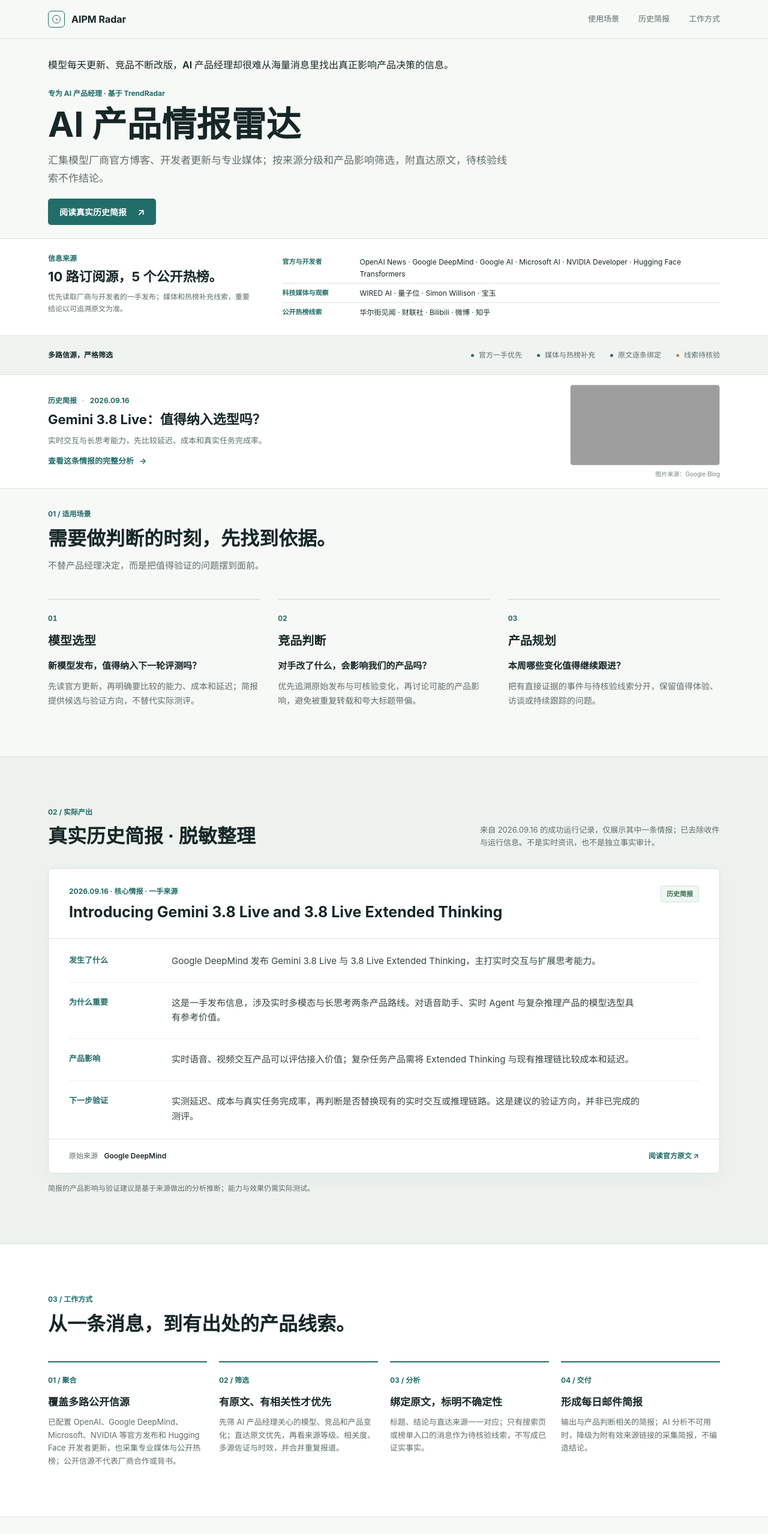
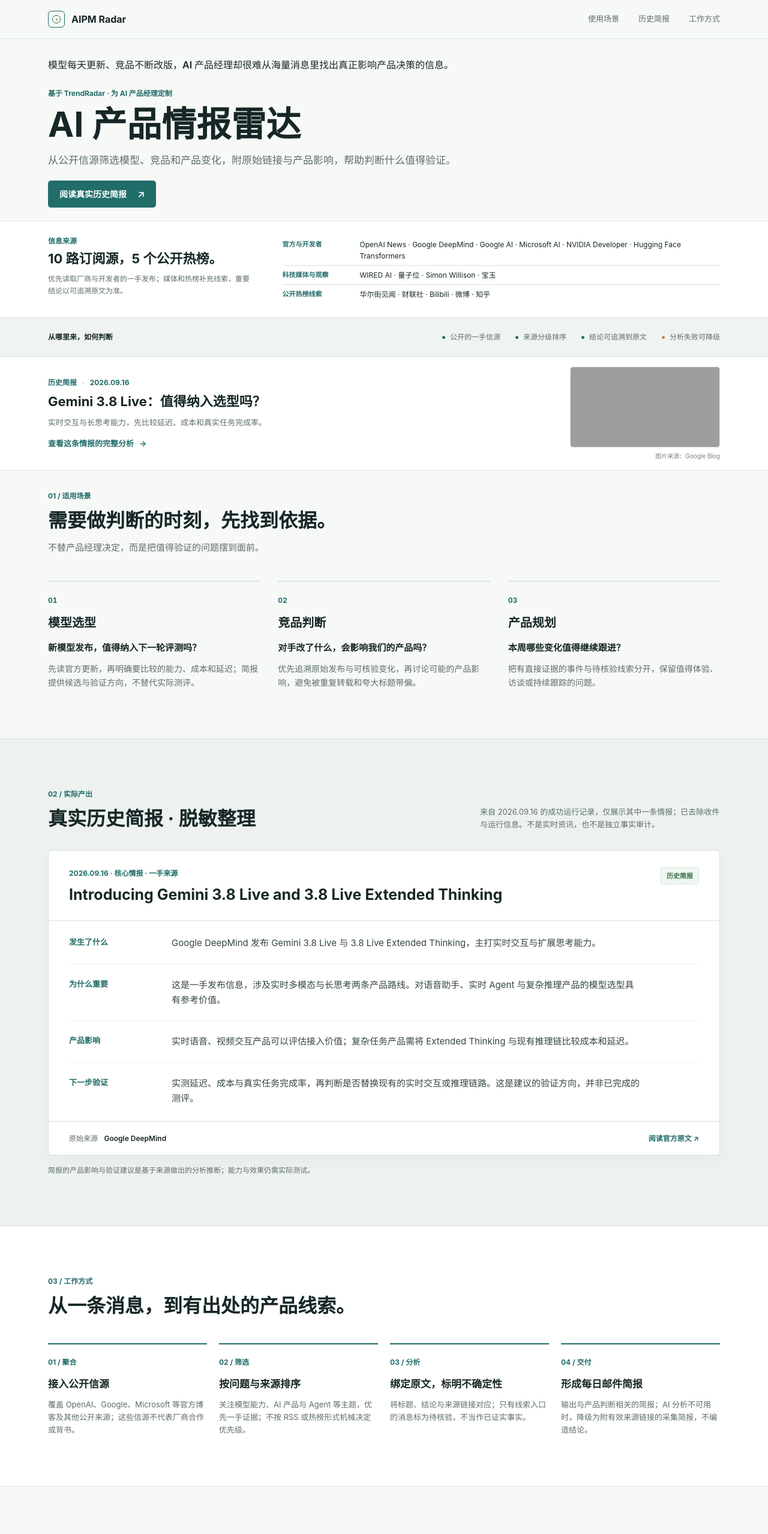
Before and after one commit to 1ivy403/ai-intelligence-radar-site, a website: page index.html in a window 1280 px wide. Shown: the top 2557 px of the page at 60% size. Drawn offline with Linux system fonts and the light colour scheme; grey boxes are pictures that could not be loaded.

```diff
--- a/index.html
+++ b/index.html
@@ -4,10 +4,10 @@
     <meta charset="utf-8">
     <meta name="viewport" content="width=device-width, initial-scale=1">
     <meta name="theme-color" content="#f7f9f7">
-    <meta name="description" content="面向 AI 产品经理的情报项目：汇集厂商官方发布、开发者更新与专业媒体，按直达证据、来源等级和产品相关度筛选，附真实历史简报。">
+    <meta name="description" content="面向 AI 产品经理的情报项目：从公开信源筛选模型、竞品和产品变化，附一手链接与产品影响。阅读一份真实历史简报的脱敏版本。">
     <meta property="og:type" content="website">
     <meta property="og:title" content="AI 产品情报雷达 | AIPM Radar">
-    <meta property="og:description" content="为 AI 产品经理筛选官方发布、开发者更新与专业媒体信息；一手来源优先，结论附原文，线索待核验。">
+    <meta property="og:description" content="模型每天更新、竞品不断改版。把分散消息整理为可追溯、与产品判断有关的每日简报。">
     <title>AI 产品情报雷达 | AIPM Radar</title>
     <link rel="stylesheet" href="styles.css?v=3d9e7cff">
   </head>
@@ -30,9 +30,9 @@
       <section class="intro" aria-labelledby="site-title">
         <div class="container">
           <p class="pain">模型每天更新、竞品不断改版，AI 产品经理却很难从海量消息里找出真正影响产品决策的信息。</p>
-          <p class="overline">专为 AI 产品经理 · 基于 TrendRadar</p>
+          <p class="overline">基于 TrendRadar · 为 AI 产品经理定制</p>
           <h1 id="site-title">AI 产品情报雷达</h1>
-          <p class="promise">汇集模型厂商官方博客、开发者更新与专业媒体；按来源分级和产品影响筛选，附直达原文，待核验线索不作结论。</p>
+          <p class="promise">从公开信源筛选模型、竞品和产品变化，附原始链接与产品影响，帮助判断什么值得验证。</p>
           <a class="primary-action" href="#briefing">阅读真实历史简报 <span aria-hidden="true">↗</span></a>
         </div>
       </section>
@@ -54,12 +54,12 @@
 
       <section class="evidence" aria-label="信息依据">
         <div class="container evidence-inner">
-          <p class="evidence-label">多路信源，严格筛选</p>
+          <p class="evidence-label">从哪里来，如何判断</p>
           <ul>
-            <li><span class="evidence-dot" aria-hidden="true"></span>官方一手优先</li>
-            <li><span class="evidence-dot" aria-hidden="true"></span>媒体与热榜补充</li>
-            <li><span class="evidence-dot" aria-hidden="true"></span>原文逐条绑定</li>
-            <li><span class="evidence-dot" aria-hidden="true"></span>线索待核验</li>
+            <li><span class="evidence-dot" aria-hidden="true"></span>公开的一手信源</li>
+            <li><span class="evidence-dot" aria-hidden="true"></span>来源分级排序</li>
+            <li><span class="evidence-dot" aria-hidden="true"></span>结论可追溯到原文</li>
+            <li><span class="evidence-dot" aria-hidden="true"></span>分析失败可降级</li>
           </ul>
         </div>
       </section>
@@ -160,9 +160,9 @@
             <h2 id="method-title">从一条消息，到有出处的产品线索。</h2>
           </div>
           <ol class="method-grid">
-            <li><span>01 / 聚合</span><h3>覆盖多路公开信源</h3><p>已配置 OpenAI、Google DeepMind、Microsoft、NVIDIA 等官方发布和 Hugging Face 开发者更新，也采集专业媒体与公开热榜；公开信源不代表厂商合作或背书。</p></li>
-            <li><span>02 / 筛选</span><h3>有原文、有相关性才优先</h3><p>先筛 AI 产品经理关心的模型、竞品和产品变化；直达原文优先，再看来源等级、相关度、多源佐证与时效，并合并重复报道。</p></li>
-            <li><span>03 / 分析</span><h3>绑定原文，标明不确定性</h3><p>标题、结论与直达来源一一对应；只有搜索页或榜单入口的消息作为待核验线索，不写成已证实事实。</p></li>
+            <li><span>01 / 聚合</span><h3>接入公开信源</h3><p>覆盖 OpenAI、Google、Microsoft 等官方博客及其他公开来源；这些信源不代表厂商合作或背书。</p></li>
+            <li><span>02 / 筛选</span><h3>按问题与来源排序</h3><p>关注模型能力、AI 产品与 Agent 等主题，优先一手证据；不按 RSS 或热榜形式机械决定优先级。</p></li>
+            <li><span>03 / 分析</span><h3>绑定原文，标明不确定性</h3><p>将标题、结论与来源链接对应；只有线索入口的消息标为待核验，不当作已证实事实。</p></li>
             <li><span>04 / 交付</span><h3>形成每日邮件简报</h3><p>输出与产品判断相关的简报；AI 分析不可用时，降级为附有效来源链接的采集简报，不编造结论。</p></li>
           </ol>
         </div>
```
Also changed, not shown: tests/site.test.mjs (+6 -23 lines).
